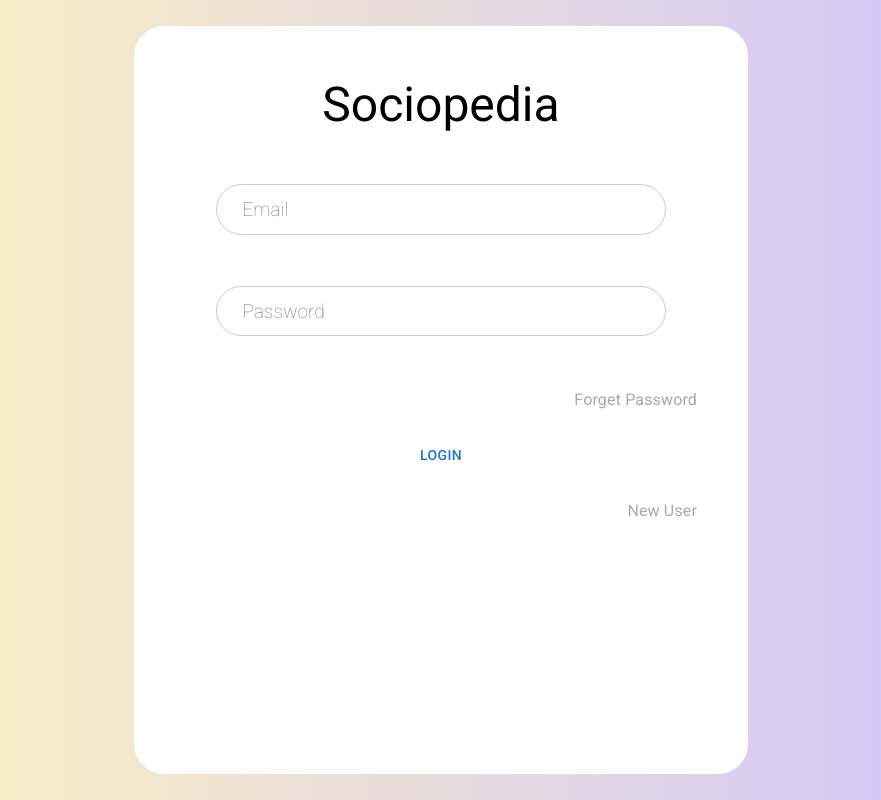
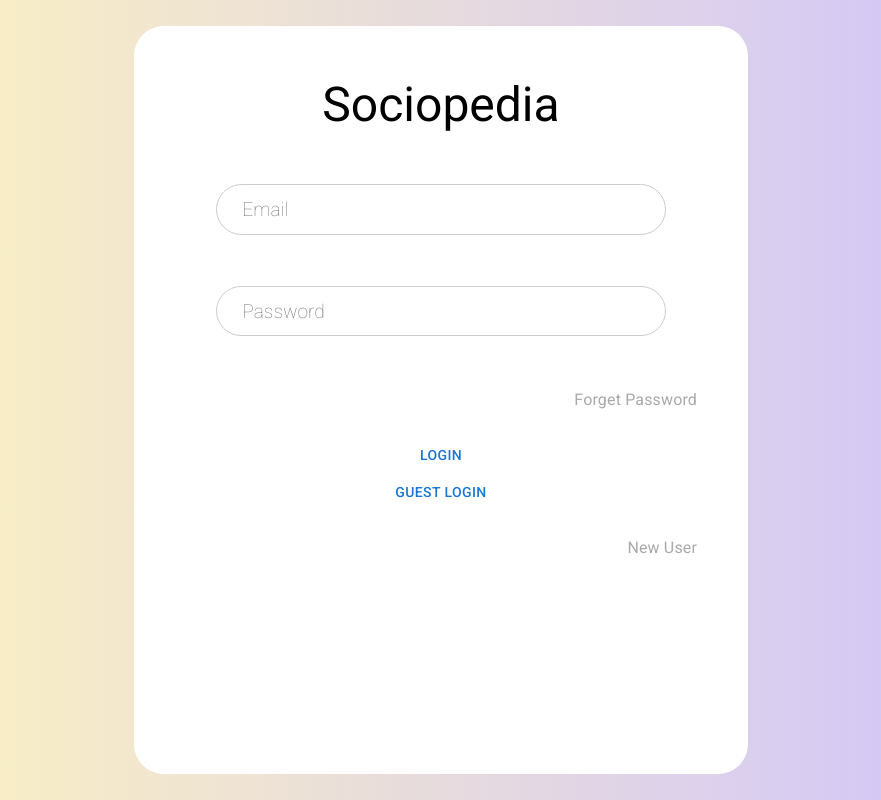
Before and after one commit to shishirbhargav09/Sociopedia, a React (Create React App) app in the folder frontend/: page / in a window 1280 px wide. Shown: the whole page, without its empty margins (199-1080 px from the left). Built offline with nearby package versions, Linux system fonts and the light colour scheme; no server answers.

Commit message:
Bug: Fetching and Like-Unlike Bug Fixed

```diff
--- a/frontend/src/Components/Login/Login.jsx
+++ b/frontend/src/Components/Login/Login.jsx
@@ -1,16 +1,27 @@
-import { Button, Typography } from "@mui/material";
+import { Button, CircularProgress, Typography } from "@mui/material";
 import React, { useState } from "react";
 import "./Login.css";
-import { Link } from "react-router-dom";
+import { Link, useNavigate } from "react-router-dom";
 import { loginUser } from "../../Actions/User";
-import {  useDispatch } from 'react-redux'
+import { useDispatch, useSelector } from "react-redux";
 function Login() {
+  const navigate = useNavigate();
   const dispatch = useDispatch();
   const [email, setEmail] = useState("");
   const [password, setPassword] = useState("");
-  const loginHandler = (e) => {
+  const { loading } = useSelector((state) => state.user);
+  const guestLoginHandler = async () => {
+    setEmail("guest@gmail.com");
+    setPassword("guest@gmail.com");
+    await dispatch(loginUser(email, password));
+
+    navigate("/");
+  };
+  const loginHandler = async (e) => {
     e.preventDefault();
-    dispatch(loginUser(email,password))
+
+    await dispatch(loginUser(email, password));
+    navigate("/");
   };
   return (
     <div className="login">
@@ -41,7 +52,15 @@ function Login() {
         <Link to="/forgot/password">
           <Typography>Forget Password</Typography>
         </Link>
+        {loading && <CircularProgress />}
         <Button type="submit">Login</Button>
+        <Button
+          onClick={(e) => {
+            guestLoginHandler();
+          }}
+        >
+          Guest Login
+        </Button>
         <Link to="/register">
           <Typography>New User</Typography>
         </Link>
```
